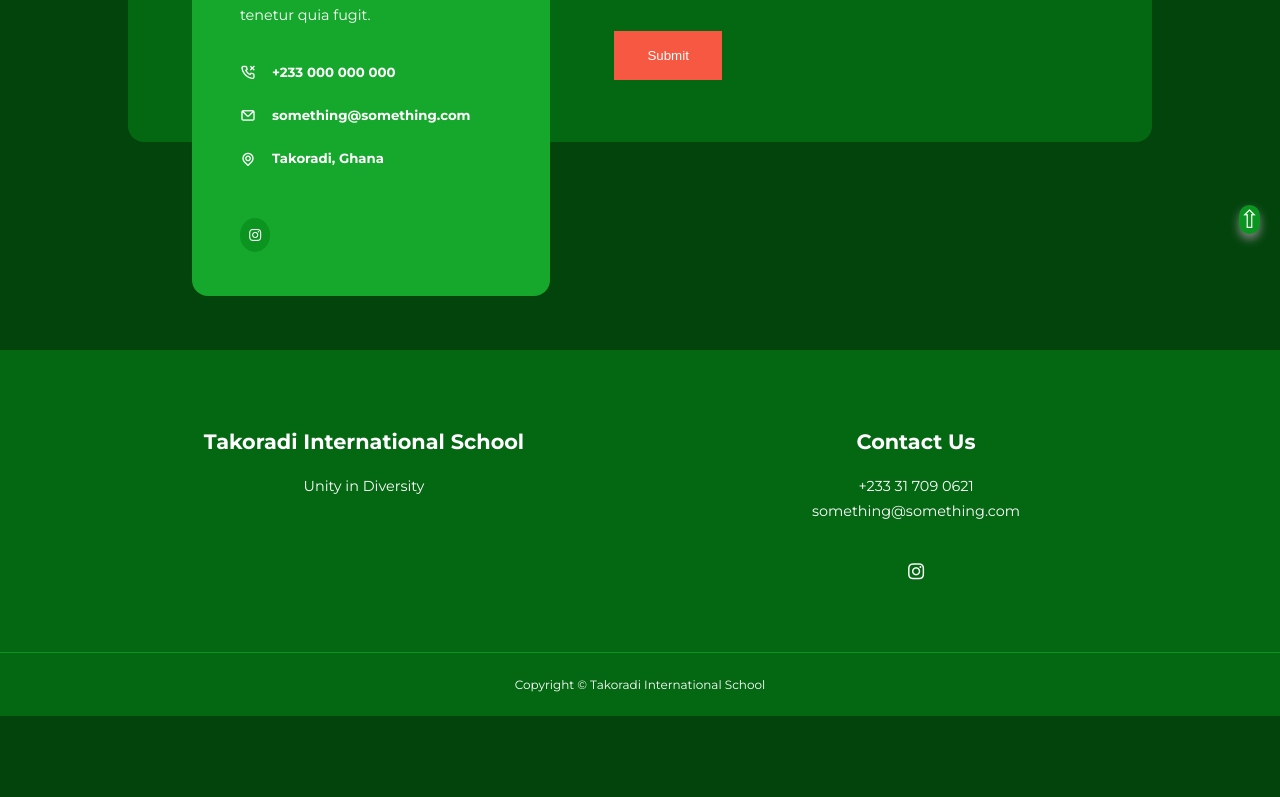
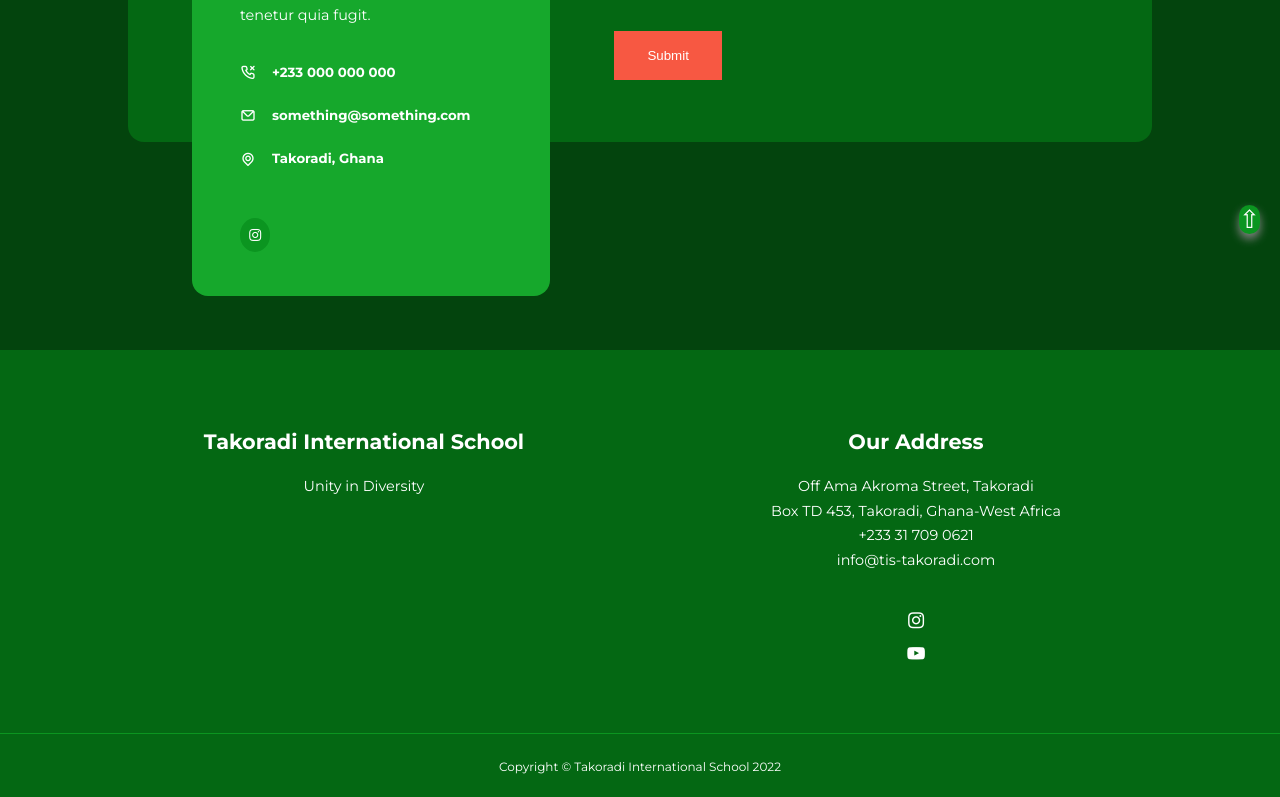
Before and after one commit to Adwoa2007/tis_website, a plain HTML site: page contact.html in a window 1280 px wide. Shown: the part 546-1343 px from the top of the page. Before the commit the page ends 1262 px from the top, so only its background shows below. Drawn offline with nearby package versions, Linux system fonts and the light colour scheme.

Commit message:
Update contact.html

```diff
--- a/contact.html
+++ b/contact.html
@@ -124,18 +124,21 @@
                 <p>Unity in Diversity</p>
             </div>
             <div class="footer__2">
-                <h4>Contact Us</h4>
+                <h4>Our Address</h4>
                 <div>
+                    <p>Off Ama Akroma Street, Takoradi</p>
+                    <p>Box TD 453, Takoradi, Ghana-West Africa</p>
                     <p>+233 31 709 0621</p>
-                    <p>something@something.com</p>
+                    <p>info@tis-takoradi.com</p>
                 </div>
                 <ul class="footer__socials">
                     <li><a href="https://www.instagram.com/takoradi_international_school/" target="_blank"><i class="uil uil-instagram"></i></a></li>
+                    <li><a href="https://www.youtube.com/channel/UCS6qJ6eBch5oP-X6OI3LslA" target="_blank"><i class="uil uil-youtube"></i></a></li>
                 </ul>
             </div>
         </div>
         <div class="footer__copyright">
-            <small>Copyright &copy; Takoradi International School</small>
+            <small>Copyright &copy; Takoradi International School 2022</small>
         </div>
     </footer>
     <!-- END OF FOOTER -->
```
